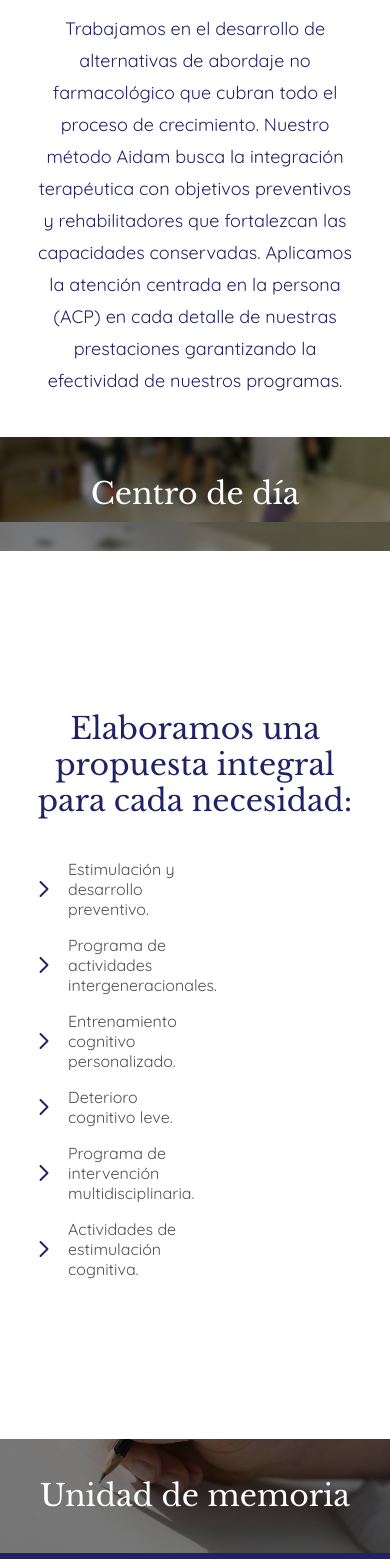
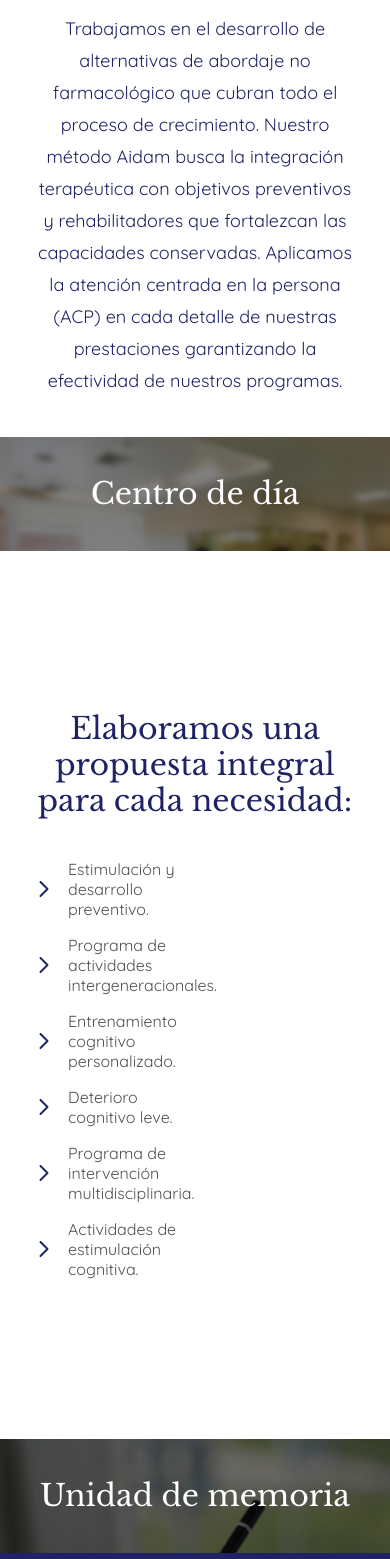
Before and after one commit to ElianRivoira/aidam-site, a Next.js app in the folder aidam-site/: page /servicios-terapeuticos in a window 390 px wide. Shown: the part 438-1997 px from the top of the page. Built offline with nearby package versions, Linux system fonts and the light colour scheme.

Commit message:
fixed imgs

```diff
--- a/aidam-site/src/pages/servicios-terapeuticos.jsx
+++ b/aidam-site/src/pages/servicios-terapeuticos.jsx
@@ -47,7 +47,7 @@ const serviciosTerapeuticos = () => {
         <ImgComponent
           img='centroDeDia'
           title='Centro de día'
-          posY={useMediaQuery(640) ? -500 : 800}
+          posY={useMediaQuery(450) ? 0 : 800}
         />
         <div className='px-8 py-[160px] flex flex-col items-center'>
           <div className='max-w-7xl flex flex-col items-center'>
@@ -103,7 +103,7 @@ const serviciosTerapeuticos = () => {
         <ImgComponent
           img='unidadDeMemoria'
           title='Unidad de memoria'
-          posY={useMediaQuery(640) ? 900 : 2000}
+          posY={useMediaQuery(450) ? 0 : 2000}
         />
         <div className='px-8 py-[5%] bg-aidamBlue flex justify-center'>
           <div className='max-w-4xl w-full'>
@@ -179,7 +179,7 @@ const serviciosTerapeuticos = () => {
         <ImgComponent
           img='servicios'
           title='Servicios'
-          posY={useMediaQuery(640) ? -100 : 300}
+          posY={useMediaQuery(450) ? 400 : 300}
         />
         <div className='px-8 py-[5%] bg-white flex justify-center'>
           <div className='max-w-4xl w-full flex flex-col items-center'>
@@ -218,7 +218,7 @@ const serviciosTerapeuticos = () => {
         <ImgComponent
           img='aidamHome'
           title='Aidam home'
-          posY={useMediaQuery(640) ? 2000 : 2200}
+          posY={useMediaQuery(450) ? 1000 : 2200}
         />
         <div className='px-8 py-[5%] bg-aidamBlue flex justify-center'>
           <div className='max-w-4xl w-full flex flex-col items-center'>
```
